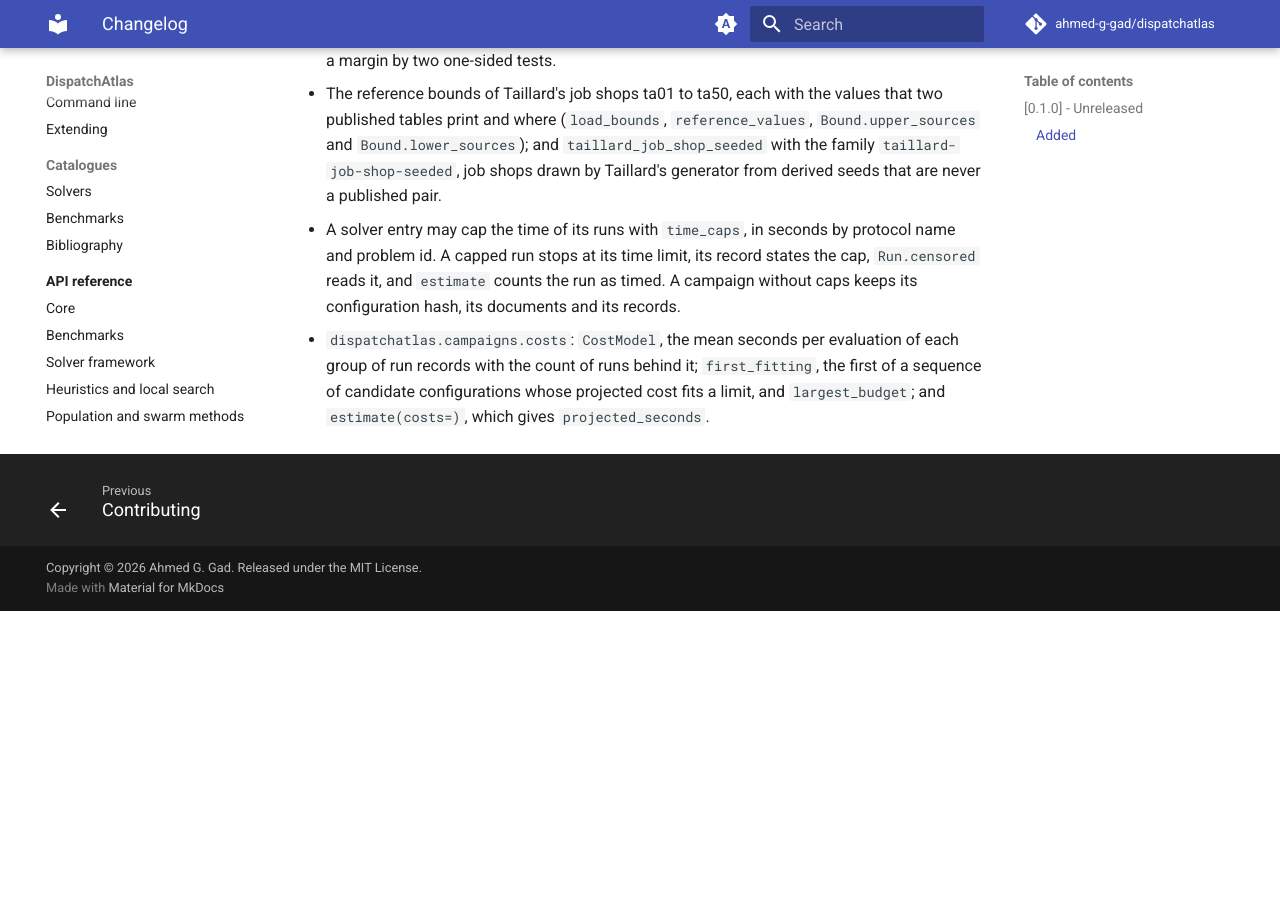
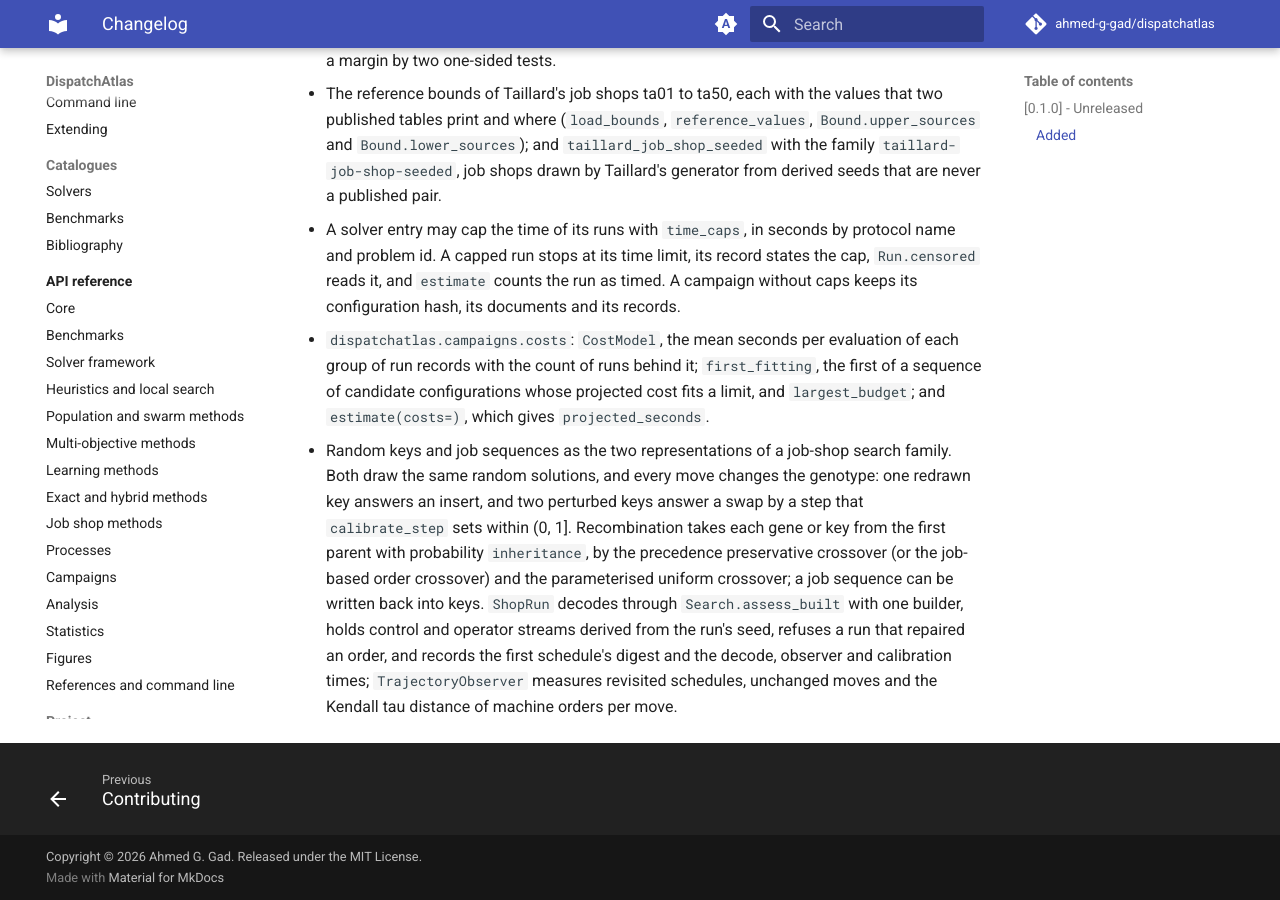
Before and after one commit to Ahmed-G-Gad/dispatchatlas, an MkDocs documentation site: the page built from docs/changelog.md, in a window 1280 px wide and 900 px high, scrolled down 7469 px. Built offline with MkDocs 1.6.1 and Material for MkDocs 9.7.7, drawn with Linux system fonts in a browser that asks for light colours; comment, search, counter and statistics services are not loaded; before the commit the page ends 8080 px from its top, so only the background shows below that.

Commit message:
List the representations, the run harness, the observers and the distances in the API reference and the changelog

```diff
--- a/CHANGELOG.md
+++ b/CHANGELOG.md
@@ -366,3 +366,16 @@ and this project adheres to [Semantic Versioning](https://semver.org/spec/v2.0.0
   `first_fitting`, the first of a sequence of candidate configurations whose
   projected cost fits a limit, and `largest_budget`; and `estimate(costs=)`,
   which gives `projected_seconds`.
+- Random keys and job sequences as the two representations of a job-shop
+  search family. Both draw the same random solutions, and every move changes
+  the genotype: one redrawn key answers an insert, and two perturbed keys
+  answer a swap by a step that `calibrate_step` sets within (0, 1].
+  Recombination takes each gene or key from the first parent with probability
+  `inheritance`, by the precedence preservative crossover (or the job-based
+  order crossover) and the parameterised uniform crossover; a job sequence can
+  be written back into keys. `ShopRun` decodes through `Search.assess_built`
+  with one builder, holds control and operator streams derived from the run's
+  seed, refuses a run that repaired an order, and records the first
+  schedule's digest and the decode, observer and calibration times;
+  `TrajectoryObserver` measures revisited schedules, unchanged moves and the
+  Kendall tau distance of machine orders per move.
```
Also changed, not shown: docs/api/solvers-shop.md (+8 -0 lines).
